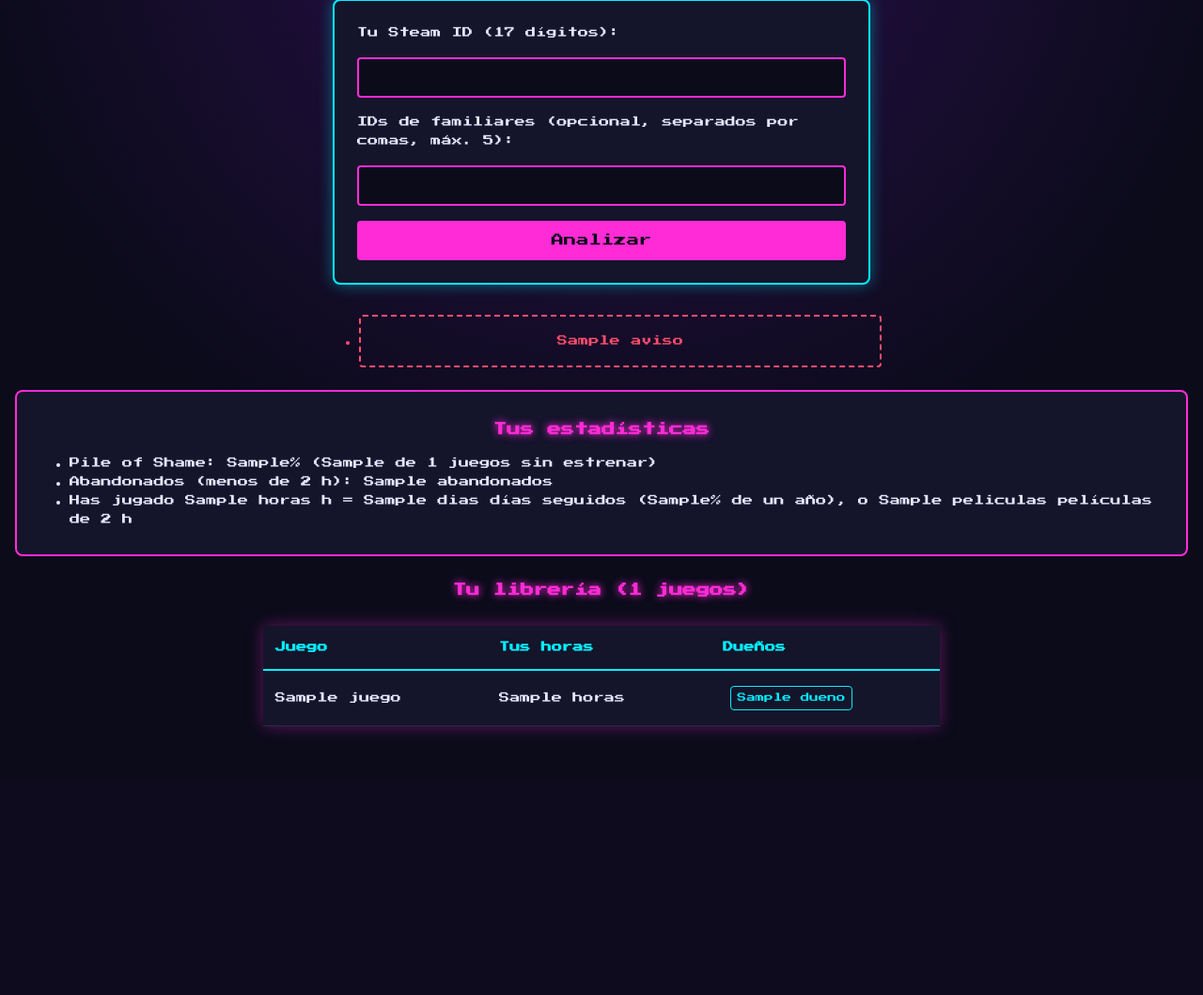
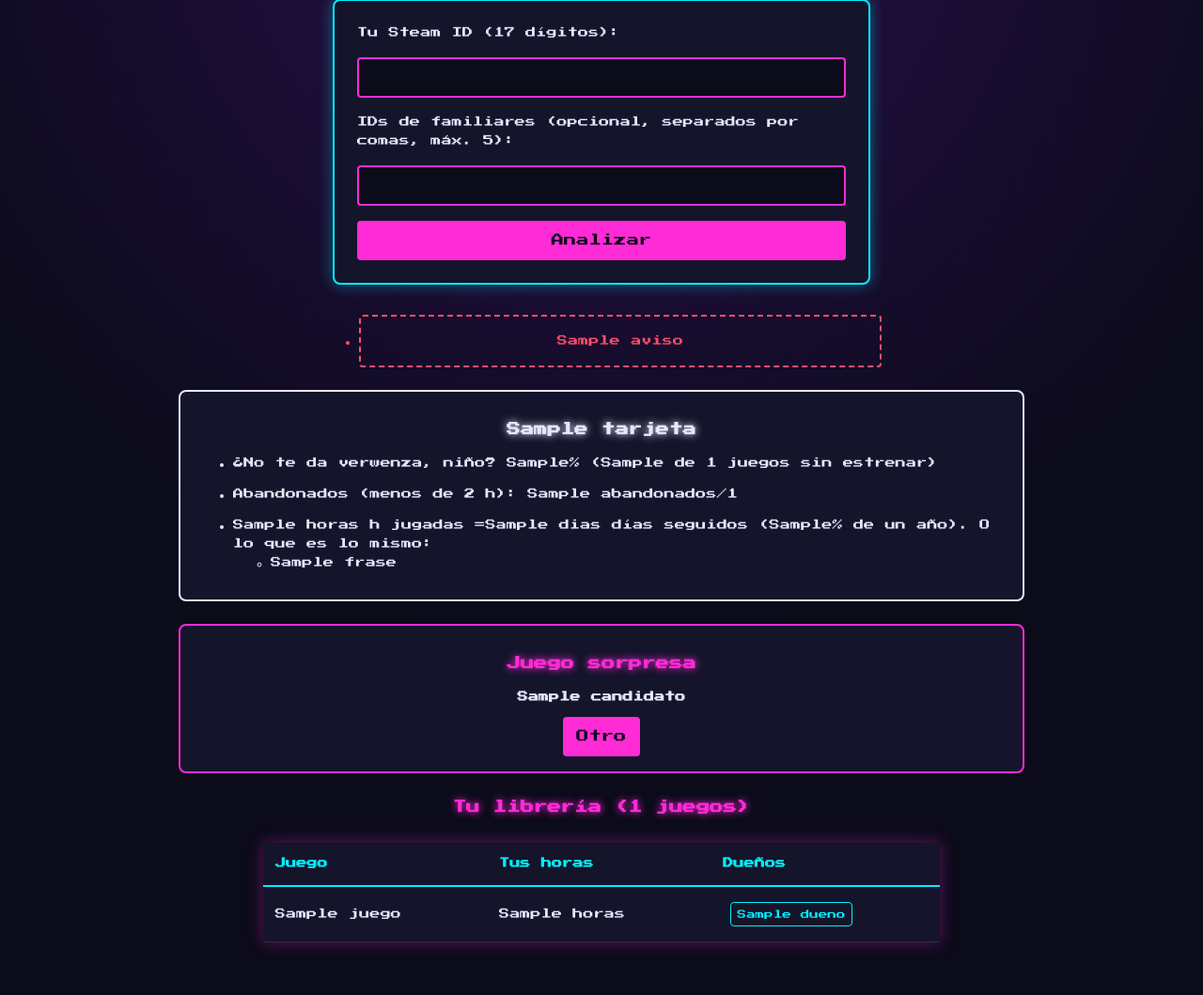
Before and after one commit to SouthBarbol/steam-optimizer, a Flask app: template templates/index.html in a window 1280 px wide. Shown: the part 128-1187 px from the top of the page at 94% size. Before the commit the page ends 909 px from the top, so only its background shows below. Run offline with Flask 3, Linux system fonts and the light colour scheme; the template is opened without the code that fills it: most values are stand-ins (such as "Sample title", 1, 10 or a date in 2020).

Commit message:
Juego sorpresa

```diff
--- a/app.py
+++ b/app.py
@@ -2,7 +2,7 @@ import re  # módulo de expresiones regulares, para validar el Steam ID
 
 from flask import Flask, render_template, request  # render_template rellena una plantilla HTML con datos
 
-from analysis import estadisticas  # capa de lógica: cálculos sin red ni Flask
+from analysis import candidatos_sorpresa, estadisticas  # capa de lógica: cálculos sin red ni Flask
 from steam_service import get_owned_games, get_recently_played_games, unir_juegos, unir_familia, get_player_names  # funciones de steam_service.py
 
 app = Flask(__name__)  # crea la aplicación web
@@ -48,13 +48,23 @@ def index():
     for n, (etiqueta, _) in enumerate(librerias, start=1):  # "_" = valor que no usamos (los juegos)
         colores[etiqueta] = n  # cada familiar recibe el siguiente número
 
-    # pasamos juegos, avisos (familiares que fallaron), colores y estadísticas a la plantilla
+    # Una tarjeta de estadísticas por persona: primero tú, luego cada familiar con librería
+    # (usamos la lista original: preparar_juegos quita el campo "propio")
+    tarjetas = [{"nombre": yo, "color": 0, "stats": estadisticas(juegos)}]
+    for etiqueta, lista in librerias:
+        if lista:  # sin juegos (perfil privado) no hay tarjeta; ya sale en los avisos
+            # para el familiar todos sus juegos son "propios" y las horas son las suyas
+            propios_f = [{**j, "propio": True} for j in lista]
+            tarjetas.append({"nombre": etiqueta, "color": colores[etiqueta], "stats": estadisticas(propios_f)})
+
+    # pasamos juegos, avisos (familiares que fallaron), colores y tarjetas a la plantilla
     return render_template(
         "index.html",
         juegos=preparar_juegos(juegos),
         avisos=avisos,
         colores=colores,
-        stats=estadisticas(juegos),  # usa la lista original (preparar_juegos quita el campo "propio")
+        tarjetas=tarjetas,
+        candidatos=candidatos_sorpresa(juegos),  # juegos posibles para el "juego sorpresa"
     )
 
 
--- a/static/css/style.css
+++ b/static/css/style.css
@@ -125,14 +125,53 @@ td {
 }
 
 /* Panel de estadísticas: mismo fondo y brillo que la tabla */
+/* Rejilla que coloca las tarjetas: varias por fila si caben, una si la pantalla es estrecha */
+.stats-rejilla {
+    display: grid;
+    /* columnas de mínimo 380px (o el 100% en móvil) que se reparten el espacio sobrante (1fr) */
+    grid-template-columns: repeat(auto-fit, minmax(min(380px, 100%), 1fr));
+    gap: 1rem;                                    /* separación entre tarjetas */
+    max-width: 900px;                             /* algo más ancho que la tabla (720px), sin llegar a los bordes */
+    margin: 1.5rem auto;                          /* auto a los lados = centrado horizontal */
+}
+
+/* Cada tarjeta; su color (borde y título) viene de la clase dueno-N */
 .stats {
+    box-sizing: border-box;                       /* el ancho incluye relleno y borde (si no, sobresaldría) */
     background: var(--panel);
-    border: 2px solid var(--magenta);
+    border: 2px solid currentColor;               /* borde del color del dueño */
     border-radius: 8px;
     padding: 1rem;
-    margin: 1.5rem 0;
     font-size: 0.7rem;
     line-height: 1.8;                             /* más espacio entre líneas: la fuente pixel se lee mejor */
+}
+
+/* Título de la tarjeta: hereda el color del dueño en vez del magenta general de h2 */
+.stats h2 {
+    color: inherit;
+    text-shadow: 0 0 8px currentColor;
+}
+
+/* El texto de la lista vuelve al color claro normal para leerse bien */
+.stats ul {
+    color: var(--texto);
+}
+
+/* Cuadro del juego sorpresa: mismo estilo que las tarjetas, centrado y en magenta */
+.sorpresa {
+    max-width: 900px;                             /* mismo ancho que la rejilla de estadísticas */
+    margin: 1.5rem auto;                          /* centrado */
+    color: var(--magenta);                        /* color del borde y del título */
+    text-align: center;
+}
+
+.sorpresa p {
+    color: var(--texto);                          /* el texto en color claro, como en las tarjetas */
+}
+
+/* Separación entre cada punto de la lista de estadísticas */
+.stats li {
+    margin-bottom: 0.8rem;
 }
 
 /* Etiqueta con el nombre de cada dueño del juego */
--- /dev/null
+++ b/static/js/sorpresa.js
@@ -0,0 +1,26 @@
+// Juego sorpresa: el botón "Otro" elige otro juego al azar entre los candidatos
+// que el servidor ya metió en la página. No hace ninguna petición a Steam.
+
+const caja = document.getElementById("sorpresa");  // el cuadro del juego sorpresa (null si no existe)
+
+if (caja) {  // solo si hay cuadro (sin candidatos, la plantilla no lo dibuja)
+    // dataset.candidatos lee el atributo data-candidatos; JSON.parse lo convierte en una lista de objetos
+    const candidatos = JSON.parse(caja.dataset.candidatos);
+    const nombre = document.getElementById("sorpresa-nombre");  // donde va el nombre del juego
+    const nota = document.getElementById("sorpresa-nota");      // donde va la nota "(de Ana, ...)"
+
+    // addEventListener: ejecuta la función cada vez que se pulsa el botón
+    document.getElementById("sorpresa-otro").addEventListener("click", () => {
+        let elegido;
+        do {  // repite el sorteo si sale el mismo juego que ya se ve (si hay más de uno)
+            // Math.random() da un número entre 0 y 1; por la longitud y redondeado abajo = posición al azar
+            elegido = candidatos[Math.floor(Math.random() * candidatos.length)];
+        } while (candidatos.length > 1 && elegido.nombre === nombre.textContent);
+
+        // textContent escribe TEXTO (nunca HTML), así un nombre raro no puede inyectar código
+        nombre.textContent = elegido.nombre;
+        nota.textContent = elegido.desconocido
+            ? `(de ${elegido.duenos.join(", ")}, puede que ya lo hayas probado)`  // ? : = if/else en una línea
+            : "";
+    });
+}
--- a/templates/index.html
+++ b/templates/index.html
@@ -36,17 +36,57 @@
         </ul>
     {% endif %}
 
-    {# Panel de estadísticas (solo si app.py las envía; /demo no las envía) #}
-    {% if stats %}
-        <section class="stats">
-            <h2>Tus estadísticas</h2>
+    {# Rejilla con una tarjeta de estadísticas por persona (solo si app.py las envía; /demo no) #}
+    {% if tarjetas %}
+    {# Lista de títulos para el Pile of Shame (uno por tarjeta, en este orden) #}
+    {% set titulos_pile = [
+        "¿No te da verwenza, niño?",
+        "Como ese preservativo tan especial...",
+        "HALF LIFE 3 SINDROME:",
+        "Comprado en rebajas, olvidado en la estantería:",
+        "Backlog del purgatorio:",
+    ] %}
+    <div class="stats-rejilla">
+    {% for t in tarjetas %}
+        {% set stats = t.stats %}  {# alias corto: el contenido de la tarjeta usa "stats" #}
+        {# dueno-N da a la tarjeta el color de su dueño (el mismo que su etiqueta en la tabla) #}
+        <section class="stats dueno-{{ t.color }}">
+            <h2>{{ t.nombre }}</h2>
             <ul>
                 {# |string|replace(".", ",") muestra los decimales con coma #}
-                <li>Pile of Shame: {{ stats.pile_pct|string|replace(".", ",") }}% ({{ stats.sin_jugar }} de {{ stats.total_propios }} juegos sin estrenar)</li>
-                <li>Abandonados (menos de 2 h): {{ stats.abandonados }}</li>
-                <li>Has jugado {{ stats.horas }} h = {{ stats.dias|string|replace(".", ",") }} días seguidos
-                    ({{ stats.pct_anio|string|replace(".", ",") }}% de un año), o {{ stats.peliculas }} películas de 2 h</li>
+                {# Pile of Shame: % de juegos sin estrenar. Título distinto por tarjeta;
+                   loop.index0 % 4 = resto de dividir la posición entre 4 -> 0,1,2,3,0,1... (se repiten) #}
+                <li>{{ titulos_pile[loop.index0 % titulos_pile|length] }} {{ stats.pile_pct|string|replace(".", ",") }}% ({{ stats.sin_jugar }} de {{ stats.total_propios }} juegos sin estrenar)</li>
+                {# X/Total: se ve de un vistazo cuántos abandonados hay respecto al total #}
+                <li>Abandonados (menos de 2 h): {{ stats.abandonados }}/{{ stats.total_propios }}</li>
+                <li>{{ stats.horas }} h jugadas ={{ stats.dias|string|replace(".", ",") }} días seguidos
+                    ({{ stats.pct_anio|string|replace(".", ",") }}% de un año).
+                    {# Sublista con las comparaciones bizarras (cambian en cada carga); con 0 h no hay ninguna #}
+                    {% if stats.comparaciones %}
+                        O lo que es lo mismo:
+                        <ul>
+                            {% for frase in stats.comparaciones %}
+                                <li>{{ frase }}</li>
+                            {% endfor %}
+                        </ul>
+                    {% endif %}
+                </li>
             </ul>
+        </section>
+    {% endfor %}
+    </div>
+    {% endif %}
+
+    {# Juego sorpresa: el primero lo sortea Jinja2 (|random); "Otro" sortea en el navegador sin llamar a Steam #}
+    {% if candidatos %}
+        {% set s = candidatos|random %}  {# |random elige un elemento al azar de la lista #}
+        {# |tojson convierte la lista a JSON escapando caracteres peligrosos (forma segura de pasar datos a JS) #}
+        <section id="sorpresa" class="stats sorpresa" data-candidatos='{{ candidatos|tojson }}'>
+            <h2>Juego sorpresa</h2>
+            <p><strong id="sorpresa-nombre">{{ s.nombre }}</strong></p>
+            {# Nota solo si tus horas son desconocidas (juego de la familia) #}
+            <p id="sorpresa-nota">{% if s.desconocido %}(de {{ s.duenos|join(", ") }}, puede que ya lo hayas probado){% endif %}</p>
+            <button type="button" id="sorpresa-otro">Otro</button>  {# type="button": no envía el formulario #}
         </section>
     {% endif %}
 
@@ -71,5 +111,8 @@
             </tbody>
         </table>
     {% endif %}
+
+    {# Script al final del body: así, cuando se ejecuta, el HTML de arriba ya existe #}
+    <script src="{{ url_for('static', filename='js/sorpresa.js') }}"></script>
 </body>
 </html>
```
Also changed, not shown: CLAUDE.md (+2 -1 lines), analysis.py (+53 -1 lines).
